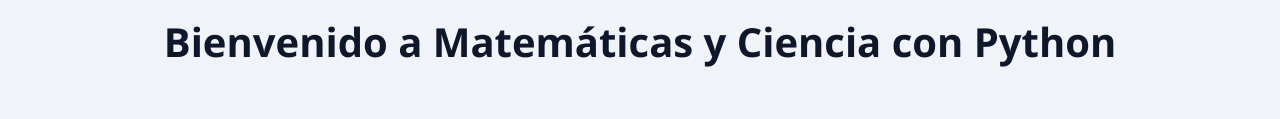
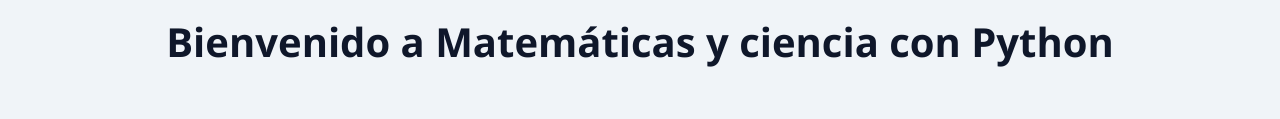
Before and after one commit to eduardoleon9010/matematicas_y_ciencia, a plain HTML site: page docs/index.html in a window 1280 px wide. Shown: the part 343-462 px from the top of the page. Drawn offline with Linux system fonts and the light colour scheme.

Commit message:
Update index.html
Signed-off-by: Ing. Eduardo León, MBA <66545075+eduardoleon9010@users.noreply.github.com>

```diff
--- a/docs/index.html
+++ b/docs/index.html
@@ -3,7 +3,7 @@
 <head>
   <meta charset="UTF-8" />
   <meta name="viewport" content="width=device-width, initial-scale=1.0" />
-  <title>Matemáticas y Ciencia con Python</title>
+  <title>Matemáticas y ciencia con Python</title>
   <style>
     body {
       font-family: 'Segoe UI', sans-serif;
@@ -84,7 +84,7 @@
 
 <div class="header">
   <img src="https://raw.githubusercontent.com/eduardoleon9010/matematicas/main/img/banner.png" alt="Banner Matemáticas y Ciencia con Python">
-  <h1>Bienvenido a Matemáticas y Ciencia con Python</h1>
+  <h1>Bienvenido a Matemáticas y ciencia con Python</h1>
 </div>
 
 <p class="description">
```
